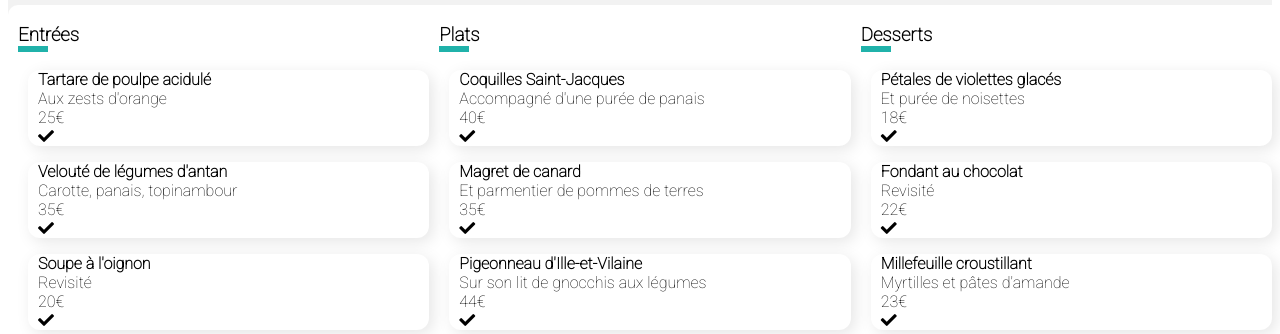
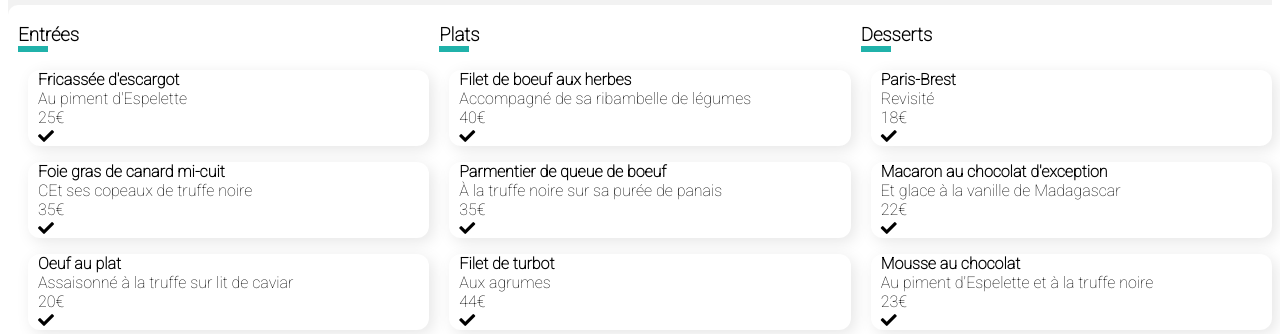
Before and after one commit to ilansaada/IlanSaada_3_23022021., a website: page La_palette_du_gout.html in a window 1280 px wide. Shown: the part 618-952 px from the top of the page. Drawn offline with Linux system fonts and the light colour scheme; a web font is replaced by a local one.

Commit message:
corrections V3

```diff
--- a/La_palette_du_gout.html
+++ b/La_palette_du_gout.html
@@ -27,8 +27,8 @@
                 <h3>Entrées</h3>
                 <div class="choice">
                     <div class="menu__details">
-                        <h4 class="menu__title">Tartare de poulpe acidulé</h4>
-                        <p class="menu__description">Aux zests d'orange</p>
+                        <h4 class="menu__title">Fricassée d'escargot</h4>
+                        <p class="menu__description">Au piment d'Espelette </p>
                         <div class="menu__price">
                             25€
                         </div>
@@ -37,8 +37,8 @@
                         </div>
                     </div>
                     <div class="menu__details">
-                        <h4 class="menu__title">Velouté de légumes d'antan</h4>
-                        <p class="menu__description">Carotte, panais, topinambour</p>
+                        <h4 class="menu__title">Foie gras de canard mi-cuit</h4>
+                        <p class="menu__description">CEt ses copeaux de truffe noire</p>
                         <div class="menu__price">
                             35€
                         </div>
@@ -47,8 +47,8 @@
                         </div>
                     </div>
                     <div class="menu__details">
-                        <h4 class="menu__title">Soupe à l'oignon</h4>
-                        <p class="menu__description">Revisité</p>
+                        <h4 class="menu__title">Oeuf au plat</h4>
+                        <p class="menu__description">Assaisonné à la truffe sur lit de caviar</p>
                         <div class="menu__price">
                             20€
                         </div>
@@ -63,8 +63,8 @@
                 <h3>Plats</h3>
                 <div class="choice">
                     <div class="menu__details">
-                        <h4 class="menu__title">Coquilles Saint-Jacques</h4>
-                        <p class="menu__description">Accompagné d'une purée de panais</p>
+                        <h4 class="menu__title">Filet de boeuf aux herbes</h4>
+                        <p class="menu__description">Accompagné de sa ribambelle de légumes</p>
                         <div class="menu__price">
                             40€
                         </div>
@@ -73,8 +73,8 @@
                         </div>
                     </div>
                     <div class="menu__details">
-                        <h4 class="menu__title">Magret de canard</h4>
-                        <p class="menu__description">Et parmentier de pommes de terres</p>
+                        <h4 class="menu__title">Parmentier de queue de boeuf</h4>
+                        <p class="menu__description">À la truffe noire sur sa purée de panais</p>
                         <div class="menu__price">
                             35€
                         </div>
@@ -83,8 +83,8 @@
                         </div>
                     </div>
                     <div class="menu__details">
-                        <h4 class="menu__title">Pigeonneau d'Ille-et-Vilaine</h4>
-                        <p class="menu__description">Sur son lit de gnocchis aux légumes</p>
+                        <h4 class="menu__title">Filet de turbot</h4>
+                        <p class="menu__description">Aux agrumes</p>
                         <div class="menu__price">
                             44€
                         </div>
@@ -100,8 +100,8 @@
                 <h3>Desserts</h3>
                 <div class="choice">
                     <div class="menu__details">
-                        <h4 class="menu__title">Pétales de violettes glacés</h4>
-                        <p class="menu__description">Et purée de noisettes</p>
+                        <h4 class="menu__title">Paris-Brest</h4>
+                        <p class="menu__description">Revisité</p>
                         <div class="menu__price">
                             18€
                         </div>
@@ -110,8 +110,8 @@
                         </div>
                     </div>
                     <div class="menu__details">
-                        <h4 class="menu__title">Fondant au chocolat</h4>
-                        <p class="menu__description">Revisité</p>
+                        <h4 class="menu__title">Macaron au chocolat d'exception</h4>
+                        <p class="menu__description">Et glace à la vanille de Madagascar</p>
                         <div class="menu__price">
                             22€
                         </div>
@@ -120,8 +120,8 @@
                         </div>
                     </div>
                     <div class="menu__details">
-                        <h4 class="menu__title">Millefeuille croustillant</h4>
-                        <p class="menu__description">Myrtilles et pâtes d'amande</p>
+                        <h4 class="menu__title">Mousse au chocolat</h4>
+                        <p class="menu__description">Au piment d'Espelette et à la truffe noire</p>
                          <div class="menu__price">
                             23€
                         </div>
--- a/sass/base/_base.scss
+++ b/sass/base/_base.scss
@@ -40,7 +40,12 @@ a{
 }
 
 /*menu*/
+.fas fa-arrow-left{
+
+    position: absolute;left: 10px;
+}
 .menu__container h2{
+
     font-family:'shrikhand';
 
 }
--- a/sass/layout/_bem.scss
+++ b/sass/layout/_bem.scss
@@ -66,6 +66,7 @@
     &__img{
 
 
+        height: 250px;
         width: 100%;
         object-fit: cover;
         border-top-left-radius: 15px;
@@ -109,4 +110,8 @@
 
 
     }
+    .card img{
+        width: 250px;
+        height: 250px;
+    }
 }
```
Also changed, not shown: A_la_francaise.html (+4 -2 lines), La_note_enchantee.html (+3 -3 lines), Le_delice_du_sens.html (+18 -18 lines), index.html (+2 -2 lines), css/style.css, images/restaurants/toa-heftiba-DQKerTsQwi0-unsplash copie.jpg (renamed from images/restaurants/toa-heftiba-DQKerTsQwi0-unsplash.jpg), 3 other files.
